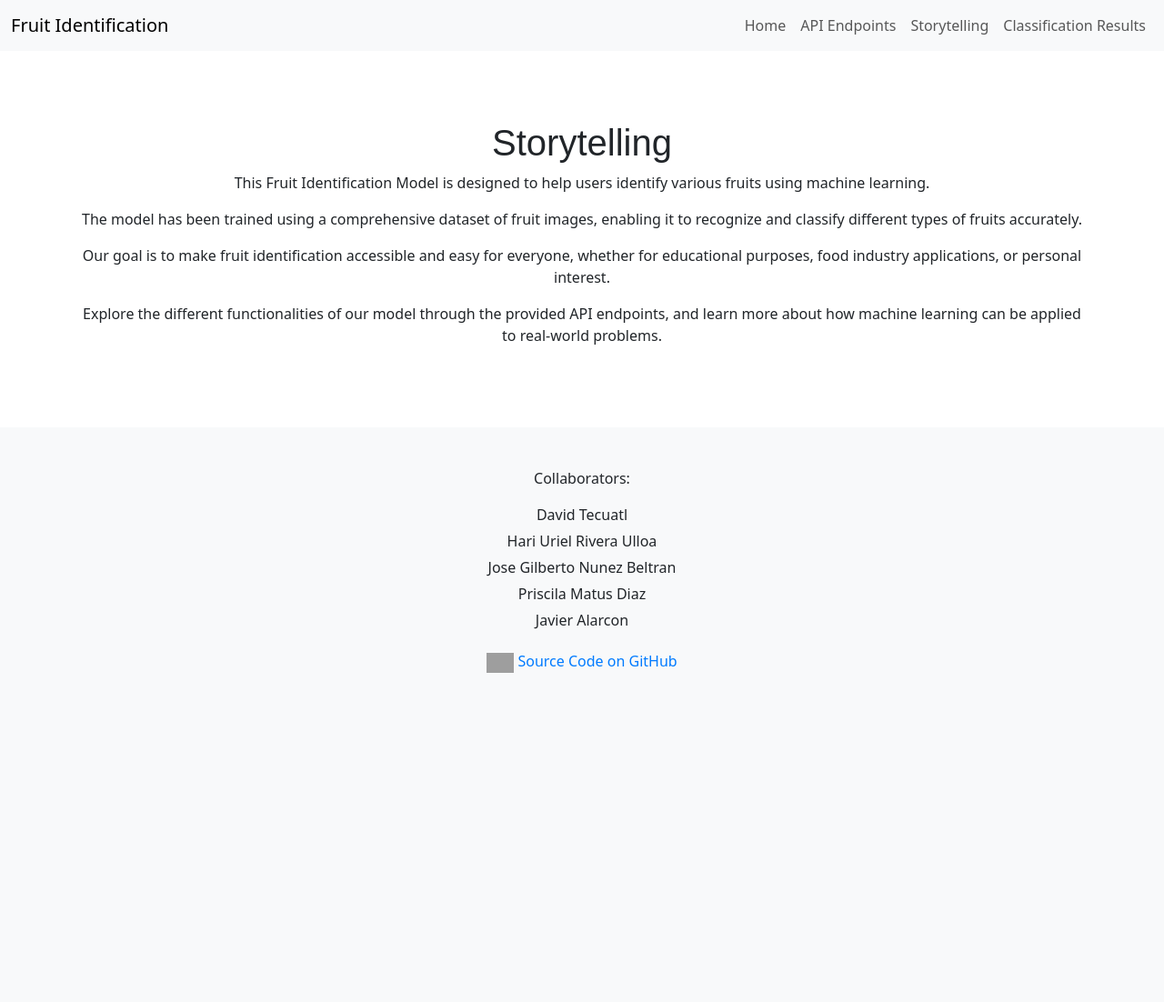
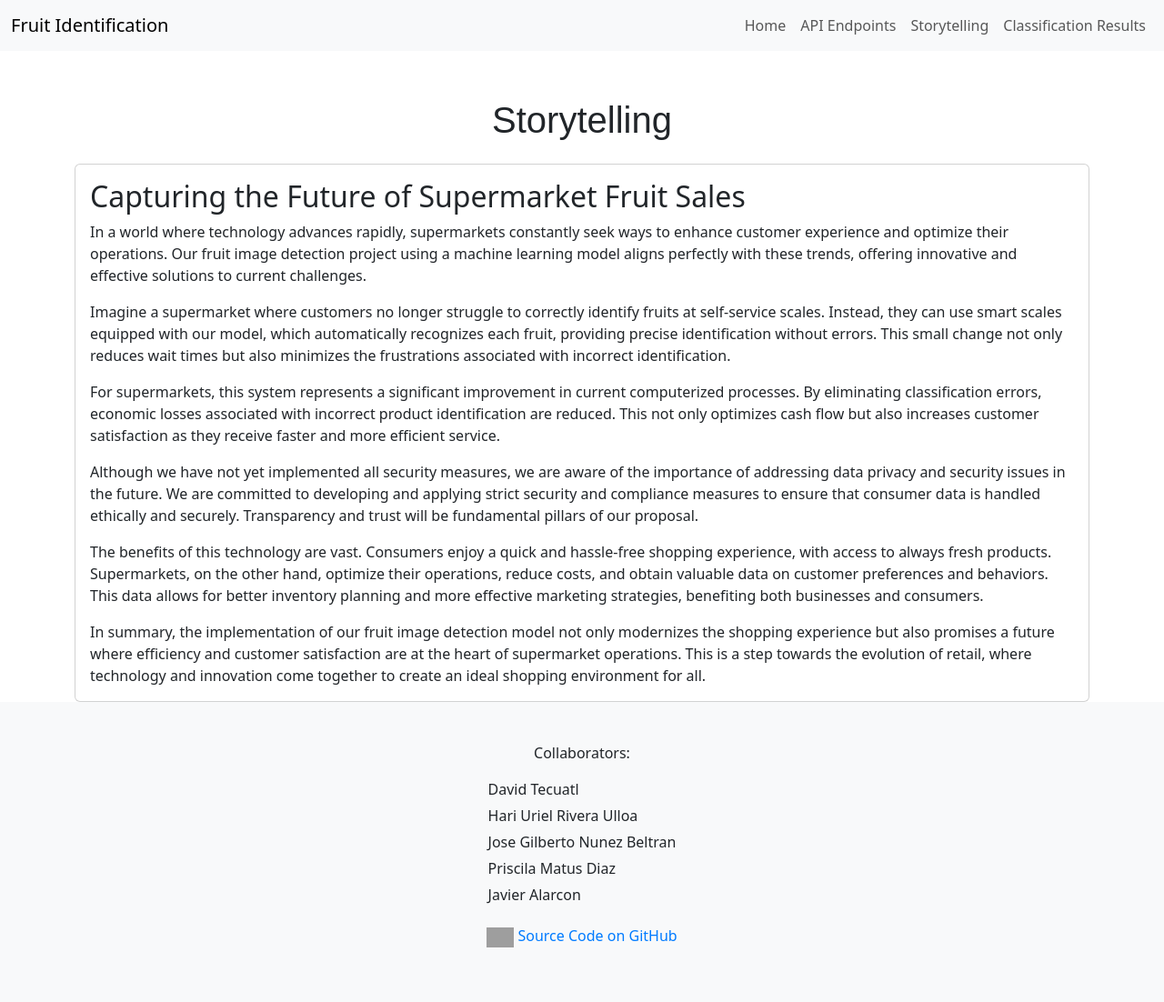
Before and after one commit to Starkilled1/fruit-classification-project, a Flask app: page /storytelling in a window 1280 px wide. Shown: the whole page at 91% size. Before the commit the page ends 740 px from the top, so only its background shows below. Run offline with Flask 3, Linux system fonts and the light colour scheme; parts of the project's set-up code (start-up, migrations or seed data) failed here and were passed over; grey boxes are pictures that could not be loaded.

Commit message:
added some text and css left text align

```diff
--- a/App/static/css/storytelling.css
+++ b/App/static/css/storytelling.css
@@ -14,7 +14,7 @@ body {
     align-items: center;
     justify-content: center;
     padding-top: 60px; /* Add padding to account for the fixed navbar */
-    text-align: center;
+    text-align: left;
 }
 
 h1 {
--- a/App/templates/storytelling.html
+++ b/App/templates/storytelling.html
@@ -40,13 +40,21 @@
         </nav>
     </div>
 
-    <main class="container">
-        <h1>Storytelling</h1>
-        <p>This Fruit Identification Model is designed to help users identify various fruits using machine learning.</p>
-        <p>The model has been trained using a comprehensive dataset of fruit images, enabling it to recognize and classify different types of fruits accurately.</p>
-        <p>Our goal is to make fruit identification accessible and easy for everyone, whether for educational purposes, food industry applications, or personal interest.</p>
-        <p>Explore the different functionalities of our model through the provided API endpoints, and learn more about how machine learning can be applied to real-world problems.</p>
+    <main class="container mt-5">
+        <h1 class="mb-4">Storytelling</h1>
+        <div class="card">
+            <div class="card-body">
+                <h2 class="card-title">Capturing the Future of Supermarket Fruit Sales</h2>
+                <p class="card-text">In a world where technology advances rapidly, supermarkets constantly seek ways to enhance customer experience and optimize their operations. Our fruit image detection project using a machine learning model aligns perfectly with these trends, offering innovative and effective solutions to current challenges.</p>
+                <p class="card-text">Imagine a supermarket where customers no longer struggle to correctly identify fruits at self-service scales. Instead, they can use smart scales equipped with our model, which automatically recognizes each fruit, providing precise identification without errors. This small change not only reduces wait times but also minimizes the frustrations associated with incorrect identification.</p>
+                <p class="card-text">For supermarkets, this system represents a significant improvement in current computerized processes. By eliminating classification errors, economic losses associated with incorrect product identification are reduced. This not only optimizes cash flow but also increases customer satisfaction as they receive faster and more efficient service.</p>
+                <p class="card-text">Although we have not yet implemented all security measures, we are aware of the importance of addressing data privacy and security issues in the future. We are committed to developing and applying strict security and compliance measures to ensure that consumer data is handled ethically and securely. Transparency and trust will be fundamental pillars of our proposal.</p>
+                <p class="card-text">The benefits of this technology are vast. Consumers enjoy a quick and hassle-free shopping experience, with access to always fresh products. Supermarkets, on the other hand, optimize their operations, reduce costs, and obtain valuable data on customer preferences and behaviors. This data allows for better inventory planning and more effective marketing strategies, benefiting both businesses and consumers.</p>
+                <p class="card-text">In summary, the implementation of our fruit image detection model not only modernizes the shopping experience but also promises a future where efficiency and customer satisfaction are at the heart of supermarket operations. This is a step towards the evolution of retail, where technology and innovation come together to create an ideal shopping environment for all.</p>
+            </div>
+        </div>
     </main>
+
 
     <footer class="footer bg-light text-left text-lg-start mt-auto">
         <div class="container p-4">
```
